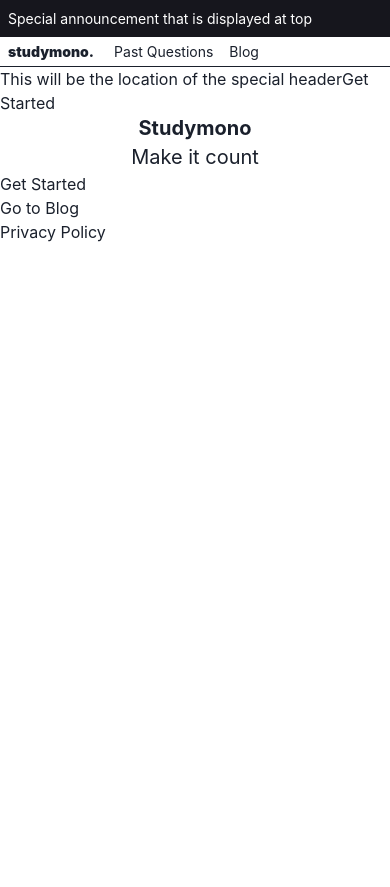
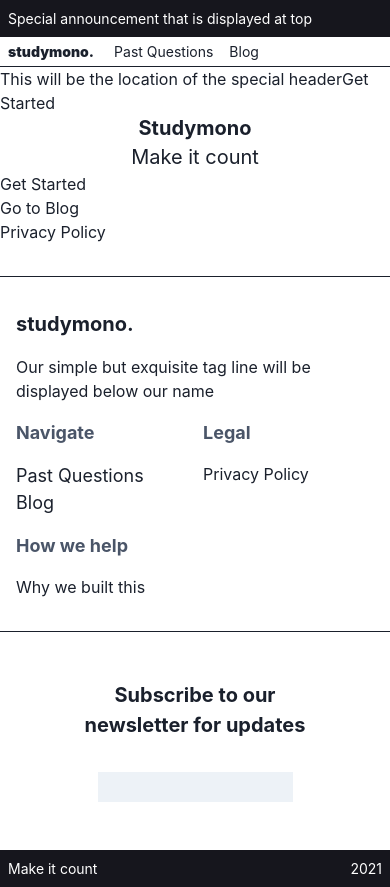
Before and after one commit to okezieuc/studymono-stale, a Next.js app: page / in a window 390 px wide. Before the commit the page ends 844 px from the top, so only its background shows below. Built offline with nearby package versions, Linux system fonts and the light colour scheme.

Commit message:
Added a footer component
I added a responsive footer component to my website. The styles are not pixel perfect, but I will fix it before I roll out.

```diff
--- a/src/components/Footer.js
+++ b/src/components/Footer.js
@@ -1,3 +1,37 @@
-import { Flex } from '@chakra-ui/react'
+import { Box, Flex, Spacer, HStack,
+	SimpleGrid, Text, } from '@chakra-ui/react'
+import Link from 'next/link'
 
-export const Footer = (props) => <Flex as="footer" py="8rem" {...props} />
+
+export const Footer = () => <Box mt={8}>
+
+	<SimpleGrid columns={[2, null, 4]} spacing={[4, null,10]} px={[4, null, 12]} py={[8, null, 20]} borderTop="1px solid" borderBottom="1px solid">
+		<Box gridColumn={["span 2", null, "span 1"]}>
+			<Text fontSize={["xl", null, "3xl"]} fontWeight="bold" mb="4">studymono.</Text>
+			<Text fontSize="md">Our simple but exquisite tag  line will be displayed below our  name</Text>
+		</Box>
+		<Box fontSize="lg">
+			<Text fontSize="lg" fontWeight="bold" mb="4"color="gray.600">Navigate</Text>
+			<Link href="/pastquestions">Past Questions</Link><br />
+			<Link href="/blog">Blog</Link>
+		</Box>
+		<Box>
+			<Text fontSize="lg" fontWeight="bold" mb="4"color="gray.600">Legal</Text>
+			<Link href="/privacy">Privacy Policy</Link>
+		</Box>
+		<Box>
+			<Text fontSize="lg" fontWeight="bold" mb="4"color="gray.600">How we help</Text>
+			<Link href="/blog/hello-world">Why we built this</Link>
+		</Box>
+	</SimpleGrid>
+	<Box>
+		<Text m="0 auto" pt="12" textAlign="center" fontSize={["xl", null, "4xl"]}
+			fontWeight="bold" maxW={["250px", "500px"]}>Subscribe to our newsletter  for updates</Text>
+		<Box w={["50%", null, "30%"]} h={["30px", null, "50px"]} bg="gray.100" m="0 auto" mt="8" mb="12"></Box>
+	</Box>
+	<Flex fontSize={["sm", "sm", "md"]} bg="black" w="100%" p="2" pl={["2", null, "6"]} color="white">
+		<Text>Make it count</Text>
+		<Spacer />
+		<Text>2021</Text>
+	</Flex>
+</Box>
--- a/src/pages/index.js
+++ b/src/pages/index.js
@@ -6,6 +6,7 @@ import {
 import { CheckCircleIcon, LinkIcon } from '@chakra-ui/icons'
 import Link from 'next/link'
 import { NavBar, } from '../components/NavBar'
+import { Footer, } from '../components/Footer'
 
 const Index = () => (
 	<Box>
@@ -27,6 +28,7 @@ const Index = () => (
 		<Link href="/privacy">
 			Privacy Policy
 		</Link>
+		<Footer />
 	</Box>
 )
 
```
